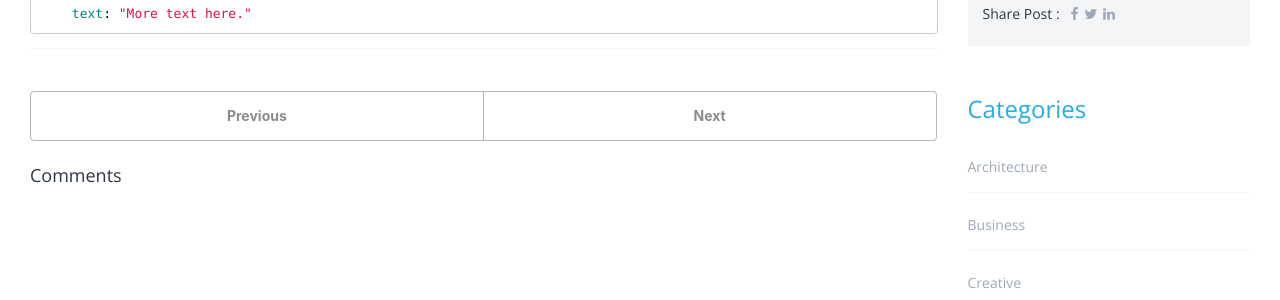
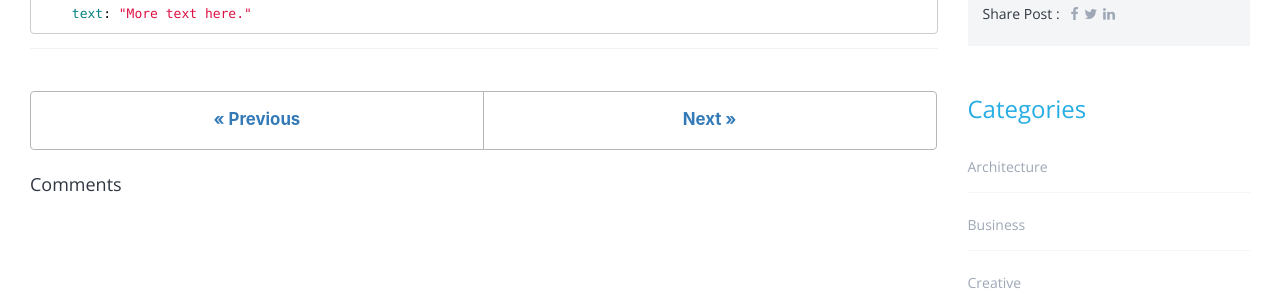
Before and after one commit to bitroniq/bitroniq.github.io, a Jekyll site: the page built from _posts/2012-03-15-layout-sidebar-custom.md, in a window 1280 px wide. Shown: the part 1049-1349 px from the top of the page. Built offline with Jekyll 4.4.1, drawn with Linux system fonts in a browser that asks for light colours; comment, search, counter and statistics services are not loaded.

Commit message:
Updated post pagination

```diff
--- a/_includes/post_pagination.html
+++ b/_includes/post_pagination.html
@@ -1,14 +1,14 @@
 {% if page.previous or page.next %}
   <nav class="pagination">
     {% if page.previous %}
-      <a href="{{ page.previous.url | relative_url }}" class="pagination--pager" title="{{ page.previous.title | markdownify | strip_html }}">{{ site.data.ui-text[site.locale].pagination_previous | default: "Previous" }}</a>
+      <a href="{{ page.previous.url | relative_url }}" class="pagination--pager" title="{{ page.previous.title | markdownify | strip_html }}">{{ site.data.ui-text[site.locale].pagination_previous | default: "&laquo; Previous" }}</a>
     {% else %}
-      <a href="#" class="pagination--pager disabled">{{ site.data.ui-text[site.locale].pagination_previous | default: "Previous" }}</a>
+      <a href="#" class="pagination--pager disabled">{{ site.data.ui-text[site.locale].pagination_previous | default: "&laquo; Previous" }}</a>
     {% endif %}
     {% if page.next %}
-      <a href="{{ page.next.url | relative_url }}" class="pagination--pager" title="{{ page.next.title | markdownify | strip_html }}">{{ site.data.ui-text[site.locale].pagination_next | default: "Next" }}</a>
+      <a href="{{ page.next.url | relative_url }}" class="pagination--pager" title="{{ page.next.title | markdownify | strip_html }}">{{ site.data.ui-text[site.locale].pagination_next | default: "Next &raquo;" }}</a>
     {% else %}
-      <a href="#" class="pagination--pager disabled">{{ site.data.ui-text[site.locale].pagination_next | default: "Next" }}</a>
+      <a href="#" class="pagination--pager disabled">{{ site.data.ui-text[site.locale].pagination_next | default: "Next &raquo;" }}</a>
     {% endif %}
   </nav>
 {% endif %}
--- a/assets/css/minimalmistakes.css
+++ b/assets/css/minimalmistakes.css
@@ -368,9 +368,6 @@ a:hover,a:active{
     color:#3e8296;
     outline:0
 }
-a:visited{
-    color:#7dc2d6
-}
 tt,code,kbd,samp,pre{
     font-family:Monaco,Consolas,"Lucida Console",monospace
 }
@@ -1182,11 +1179,11 @@ nav li ul,nav li ol{
     float:left;
     width:50%;
     font-family:-apple-system,BlinkMacSystemFont,"Roboto","Segoe UI","Helvetica Neue","Lucida Grande",Arial,sans-serif;
-    font-size:1em;
+    font-size:1.2em;
     font-weight:bold;
     text-align:center;
     text-decoration:none;
-    color:#898c8f;
+    color:#337ab7;
     border:1px solid #b6b6b6;
     border-radius:4px
 }
```
